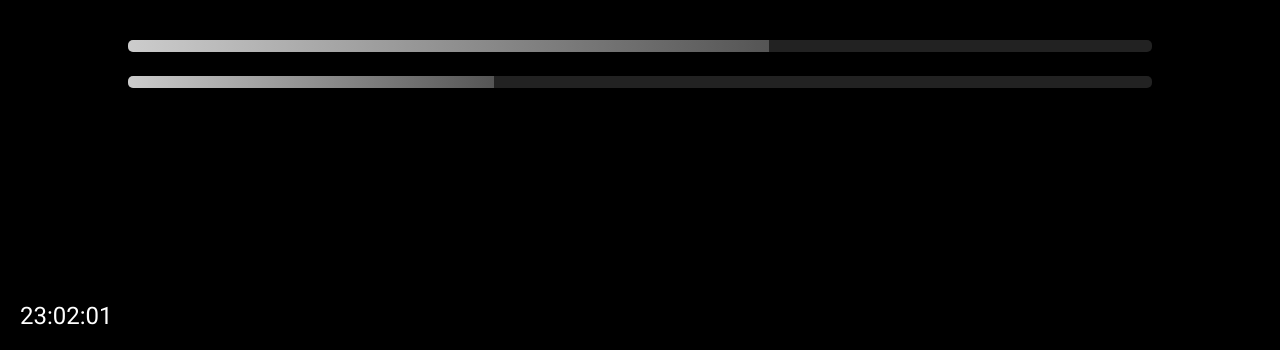
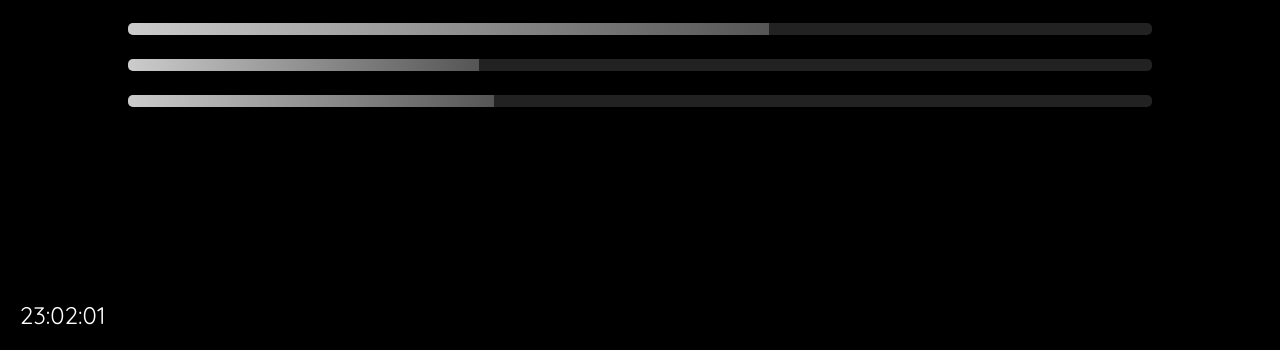
Before and after one commit to andieuren/clock, a plain HTML site: page index.html in a window 1280 px wide. Shown: the part 450-800 px from the top of the page. Drawn offline with Linux system fonts and the light colour scheme.

Commit message:
added month progress bar and changed the font

```diff
--- a/index.html
+++ b/index.html
@@ -1,16 +1,16 @@
 <!DOCTYPE html>
-<html lang="en">
+<html lang="de">
 <head>
   <meta charset="UTF-8" />
   <meta name="viewport" content="width=device-width, initial-scale=1.0" />
-  <title>Minimalist Clock</title>
-  <!-- Import Roboto font -->
-  <link href="https://fonts.googleapis.com/css2?family=Roboto:wght@400;700&display=swap" rel="stylesheet" />
+  <title>Minimalistischer Wecker</title>
+  <!-- Import Quicksand font for soft look and Roboto for clock -->
+  <link href="https://fonts.googleapis.com/css2?family=Quicksand:wght@400;500;700&family=Roboto:wght@400;700&display=swap" rel="stylesheet" />
   <style>
     body {
       margin: 0;
       background-color: #000;
-      font-family: 'Roboto', sans-serif;
+      font-family: 'Quicksand', sans-serif;
       color: #fff;
       display: flex;
       flex-direction: column;
@@ -23,18 +23,21 @@
     }
     body.hide-cursor { cursor: none; }
     .clock {
+      font-family: 'Roboto', sans-serif;
       font-size: 8rem;
       font-weight: 700;
     }
     .date {
       font-size: 2rem;
       margin-top: 0.5rem;
+      text-transform: capitalize;
     }
     .makassar-clock {
       position: absolute;
       bottom: 20px;
       left: 20px;
       font-size: 1.5rem;
+      font-weight: 400;
     }
     .progress-container {
       width: 80%;
@@ -59,6 +62,7 @@
   <div class="date" id="date"></div>
   <div class="progress-container">
     <div class="progress"><div class="progress-bar" id="dayProgress"></div></div>
+    <div class="progress"><div class="progress-bar" id="monthProgress"></div></div>
     <div class="progress"><div class="progress-bar" id="yearProgress"></div></div>
   </div>
   <div class="makassar-clock" id="makassarClock"></div>
@@ -66,24 +70,29 @@
   <script>
     function updateClock() {
       const now = new Date();
-      // Main clock
-      const hh = String(now.getHours()).padStart(2,'0');
-      const mm = String(now.getMinutes()).padStart(2,'0');
-      const ss = String(now.getSeconds()).padStart(2,'0');
+      // Hauptuhr
+      const hh = String(now.getHours()).padStart(2, '0');
+      const mm = String(now.getMinutes()).padStart(2, '0');
+      const ss = String(now.getSeconds()).padStart(2, '0');
       document.getElementById('clock').textContent = `${hh}:${mm}:${ss}`;
-      // Date
-      document.getElementById('date').textContent = now.toLocaleDateString(undefined,
-        { weekday:'long', year:'numeric', month:'long', day:'numeric' });
-      // Makassar time only
-      const makTime = now.toLocaleTimeString('en-GB',{ timeZone:'Asia/Makassar', hour12:false });
+      // Datum auf Deutsch
+      document.getElementById('date').textContent = now.toLocaleDateString('de-DE',
+        { weekday: 'long', year: 'numeric', month: 'long', day: 'numeric' });
+      // Makassar-Zeit
+      const makTime = now.toLocaleTimeString('de-DE', { timeZone: 'Asia/Makassar', hour12: false });
       document.getElementById('makassarClock').textContent = makTime;
-      // Day progress
+      // Tagesfortschritt
       const startDay = new Date(now.getFullYear(), now.getMonth(), now.getDate());
       const endDay = new Date(startDay);
       endDay.setDate(endDay.getDate() + 1);
       const dayPct = ((now - startDay) / (endDay - startDay)) * 100;
       document.getElementById('dayProgress').style.width = `${dayPct}%`;
-      // Year progress
+      // Monatsfortschritt
+      const startMonth = new Date(now.getFullYear(), now.getMonth(), 1);
+      const endMonth = new Date(now.getFullYear(), now.getMonth() + 1, 1);
+      const monthPct = ((now - startMonth) / (endMonth - startMonth)) * 100;
+      document.getElementById('monthProgress').style.width = `${monthPct}%`;
+      // Jahresfortschritt
       const startYear = new Date(now.getFullYear(), 0, 1);
       const endYear = new Date(now.getFullYear() + 1, 0, 1);
       const yearPct = ((now - startYear) / (endYear - startYear)) * 100;
@@ -92,7 +101,7 @@
     setInterval(updateClock, 1000);
     updateClock();
 
-    // Fullscreen toggle on 'f'
+    // Vollbild mit Taste 'f'
     document.addEventListener('keydown', e => {
       if (e.key.toLowerCase() === 'f') {
         if (document.fullscreenElement) document.exitFullscreen();
@@ -100,7 +109,7 @@
       }
     });
 
-    // Hide cursor after idle
+    // Cursor nach Leerlauf verbergen
     let hideTimer;
     const hideDelay = 3000;
     function startHide() {
```
